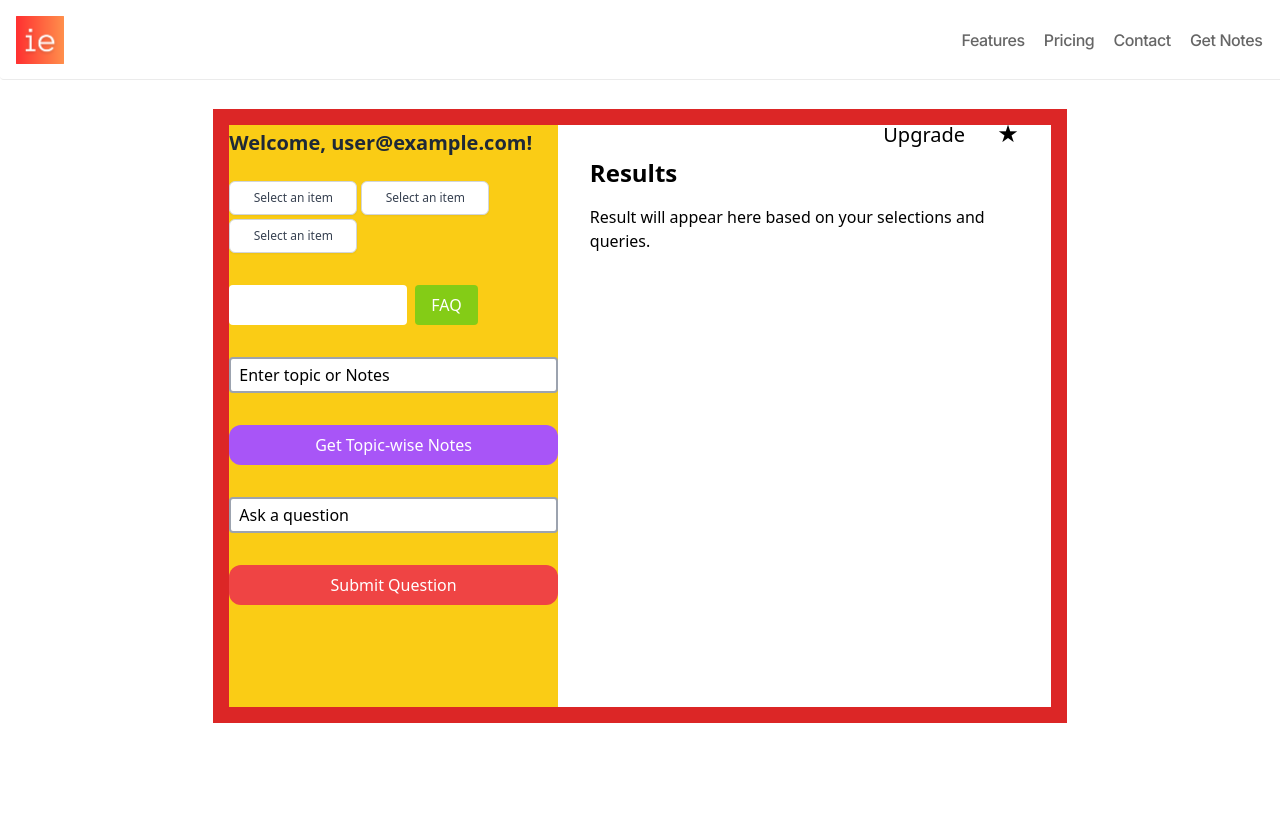
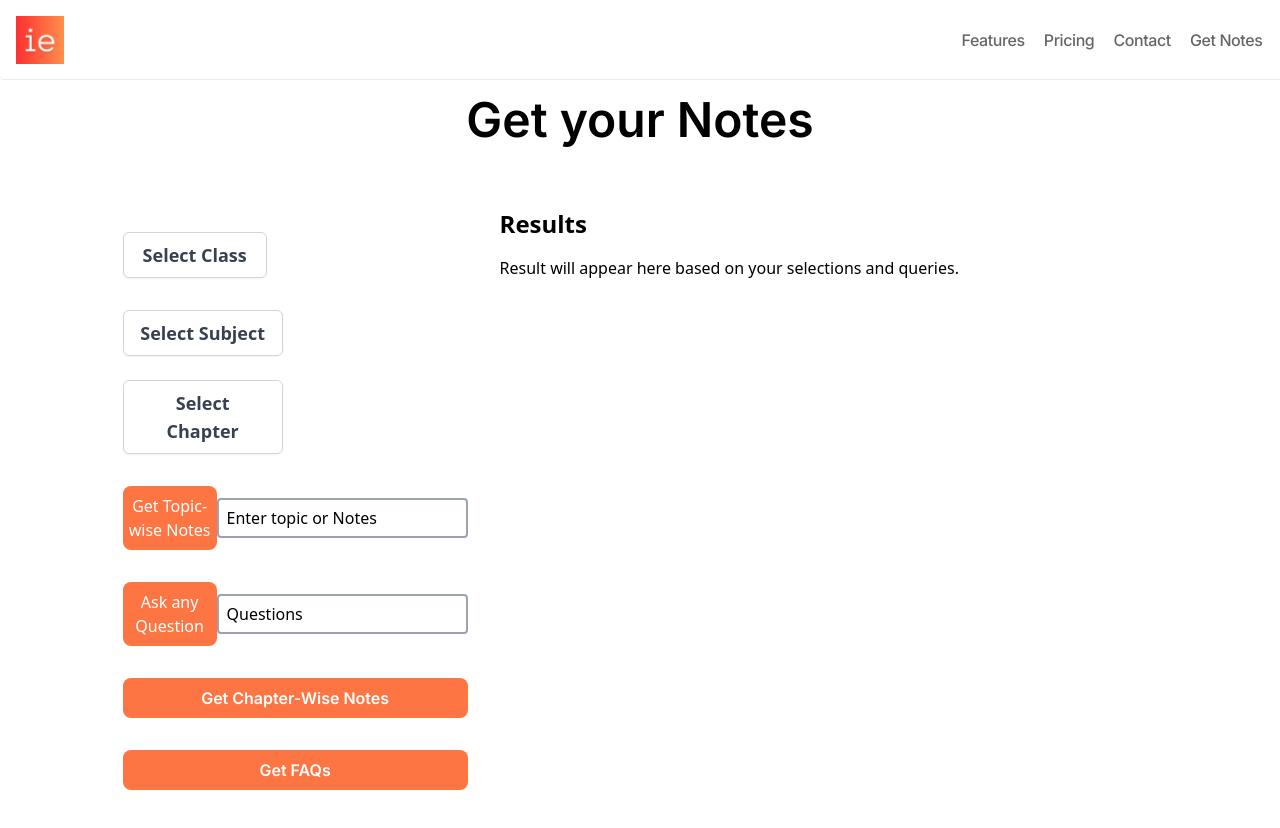
Before and after one commit to MayankGupta2023/ie-pwm, a Next.js app: page /Working in a window 1280 px wide. Shown: the top 828 px of the page. Before the commit the page ends 800 px from the top, so only its background shows below. Built offline with nearby package versions, Linux system fonts and the light colour scheme; no server answers; the database is empty; sample sign-in values are in the browser's storage.

Commit message:
rohit takeover

```diff
--- /dev/null
+++ b/src/components/dropdown1.js
@@ -0,0 +1,49 @@
+import React, { useState } from 'react';
+
+const DropdownButton = () => {
+    const [selectedItem, setSelectedItem] = useState(null);
+    const [isOpen, setIsOpen] = useState(false);
+
+    const toggleDropdown = () => {
+        setIsOpen(!isOpen);
+    };
+
+    const handleItemClick = (item) => {
+        setSelectedItem(item);
+        setIsOpen(false);
+    };
+
+    return (
+        <div className="relative inline-block text-left ">
+            <button
+                onClick={toggleDropdown}
+                type="button"
+                className="  inline-flex justify-center items-center w-36  px-4 py-2 border border-gray-300 rounded-md shadow-sm bg-white text-lg font-semibold text-gray-700 hover:bg-gray-50 "
+                id="options-menu"
+                aria-haspopup="true"
+                aria-expanded="true"
+                style={{ background: '' }}
+            >
+                {selectedItem ? selectedItem : 'Select Class'}
+            </button>
+
+            {isOpen && (
+                <div className="origin-top-right absolute right-0 mt-2 rounded-md shadow-lg bg-white ring-1 ring-black ring-opacity-5 focus:outline-none">
+                    <div className="py-1" role="menu" aria-orientation="vertical" aria-labelledby="options-menu">
+                        <div onClick={() => handleItemClick('Item 1')} className="block px-4 py-2 text-sm text-gray-700 hover:bg-gray-100 hover:text-gray-900 cursor-pointer">
+                            Item 1
+                        </div>
+                        <div onClick={() => handleItemClick('Item 2')} className="block px-4 py-2 text-sm text-gray-700 hover:bg-gray-100 hover:text-gray-900 cursor-pointer">
+                            Item 2
+                        </div>
+                        <div onClick={() => handleItemClick('Item 3')} className="block px-4 py-2 text-sm text-gray-700 hover:bg-gray-100 hover:text-gray-900 cursor-pointer">
+                            Item 3
+                        </div>
+                    </div>
+                </div>
+            )}
+        </div>
+    );
+};
+
+export default DropdownButton;
--- a/src/components/dropdown_button.js
+++ b/src/components/dropdown2.js
@@ -18,12 +18,13 @@ const DropdownButton = () => {
             <button
                 onClick={toggleDropdown}
                 type="button"
-                className="inline-flex justify-center items-center w-32 text-xs px-4 py-2 border border-gray-300 rounded-md shadow-sm bg-white text-sm font-medium text-gray-700 hover:bg-gray-50 focus:outline-none focus:ring-2 focus:ring-offset-2 focus:ring-offset-gray-100 focus:ring-indigo-500"
+                className="  inline-flex justify-center items-center w-40  px-4 py-2 border border-gray-300 rounded-md shadow-sm bg-white text-lg font-semibold text-gray-700 hover:bg-gray-50 "
                 id="options-menu"
                 aria-haspopup="true"
                 aria-expanded="true"
+                style={{ background: '' }}
             >
-                {selectedItem ? selectedItem : 'Select an item'}
+                {selectedItem ? selectedItem : 'Select Subject'}
             </button>
 
             {isOpen && (
--- /dev/null
+++ b/src/components/dropdown3.js
@@ -0,0 +1,49 @@
+import React, { useState } from 'react';
+
+const DropdownButton = () => {
+    const [selectedItem, setSelectedItem] = useState(null);
+    const [isOpen, setIsOpen] = useState(false);
+
+    const toggleDropdown = () => {
+        setIsOpen(!isOpen);
+    };
+
+    const handleItemClick = (item) => {
+        setSelectedItem(item);
+        setIsOpen(false);
+    };
+
+    return (
+        <div className="relative inline-block text-left ">
+            <button
+                onClick={toggleDropdown}
+                type="button"
+                className="  inline-flex justify-center items-center w-40  px-4 py-2 border border-gray-300 rounded-md shadow-sm bg-white text-lg font-semibold text-gray-700 hover:bg-gray-50 "
+                id="options-menu"
+                aria-haspopup="true"
+                aria-expanded="true"
+                style={{ background: "" }}
+            >
+                {selectedItem ? selectedItem : 'Select Chapter'}
+            </button>
+
+            {isOpen && (
+                <div className="origin-top-right absolute right-0 mt-2 rounded-md shadow-lg bg-white ring-1 ring-black ring-opacity-5 focus:outline-none">
+                    <div className="py-1" role="menu" aria-orientation="vertical" aria-labelledby="options-menu">
+                        <div onClick={() => handleItemClick('Item 1')} className="block px-4 py-2 text-sm text-gray-700 hover:bg-gray-100 hover:text-gray-900 cursor-pointer">
+                            Item 1
+                        </div>
+                        <div onClick={() => handleItemClick('Item 2')} className="block px-4 py-2 text-sm text-gray-700 hover:bg-gray-100 hover:text-gray-900 cursor-pointer">
+                            Item 2
+                        </div>
+                        <div onClick={() => handleItemClick('Item 3')} className="block px-4 py-2 text-sm text-gray-700 hover:bg-gray-100 hover:text-gray-900 cursor-pointer">
+                            Item 3
+                        </div>
+                    </div>
+                </div>
+            )}
+        </div>
+    );
+};
+
+export default DropdownButton;
--- a/src/pages/Working.js
+++ b/src/pages/Working.js
@@ -1,6 +1,9 @@
 import React from 'react'
 import Navbar from '../components/navbar'
-import DropdownButton from '../components/dropdown_button'
+import DropdownButton1 from '../components/dropdown1'
+import DropdownButton2 from '../components/dropdown2'
+import DropdownButton3 from '../components/dropdown3'
+
 import { useEffect, useState } from 'react';
 import firebase from 'firebase/app';
 import { getAuth } from 'firebase/auth';
@@ -46,57 +49,73 @@ const Working = () => {
 
     return (
         <div>
-            <div className='h-20 fixed l-0 t-0 w-full '>
+            <div className='h-20 fixed l-0 t-0 w-full z-50 '>
                 <Navbar />
             </div>
 
-            <div className='h-screen  flex justify-center items-center pt-8'>
+            <div className='h-20'>
+
+            </div>
+
+            <div className='h-20 text-5xl font-inter font-semibold text-center flex justify-center items-center '>Get your Notes</div>
+
+            <div className='h-fit  flex justify-center items-center'>
 
 
 
-                <div className='h-4/5 bg-red-600 w-2/3 p-4 flex relative'>
+                <div className='h-fit   w-5/6 p-4 flex relative'>
 
-                    <div className='absolute right-10 top-0'>
+                    {/* <div className='absolute right-10 top-0'>
                         <button className='p-2 font-medium text-xl '>Upgrade</button>
                         <button className='p-2 ml-4 text-2xl'>&#9733;</button>
-                    </div>
+                    </div> */}
 
-                    <div className='w-2/5 bg-yellow-400 pt-1'>
+                    <div className='w-2/6 h-screen    pt-10'>
 
-                        <h2 className="text-xl font-semibold mb-2 text-gray-800">
+                        {/* <h2 className="text-xl font-semibold mb-2 text-gray-800">
                             Welcome, {user ? user.displayName || user.email : 'Guest'}!
-                        </h2>
+                        </h2> */}
 
-                        <div className='w-full h-fit gap-1 flex pt-4 flex-wrap'>
-                            <DropdownButton />
-                            <DropdownButton />
-                            <DropdownButton />
+                        <div className='w-full h-fit gap-8 flex pt-4 flex-wrap flex-col'>
+                            <div>
+                                <DropdownButton1 />
+                            </div>
+
+                            <div className='flex justify-between pr-8 flex-wrap gap-6'>
+                                <DropdownButton2 />
+                                <DropdownButton3 />
+                            </div>
 
                         </div>
 
-                        <div className='mt-8'>
-                            <button className='px-4 py-2 bg-white rounded bg-blue-400 text-white '>Chapter-wise-notes</button>
-                            <button className='px-4 py-2 bg-lime-500 rounded ml-2 text-white'>FAQ</button>
+
+
+                        <div className='mt-8   flex justify-around items-center'>
+                            <button style={{ background: "#fe7544" }} className='p-2 px-1 text-center text-white w-44  rounded-lg '>Get Topic-wise Notes</button>
+
+                            <input className=' px-2 py-1 border-2 h-10 border-gray-400 rounded ' type="text" id="enterTopic" name="enterTopic" value='Enter topic or Notes'></input>
                         </div>
 
-                        <div className='mt-8'>
-                            <input className='w-full px-2 py-1 border-2 border-gray-400 rounded ' type="text" id="enterTopic" name="enterTopic" value='Enter topic or Notes'></input>
+                        <div className='mt-8   flex justify-around items-center'>
+                            <button style={{ background: "#fe7544" }} className='p-2 px-1 text-center text-white w-44  rounded-lg '>Ask any Question</button>
+
+                            <input className=' px-2 py-1 border-2 h-10 border-gray-400 rounded ' type="text" id="enterQuestion" name="enterQuestion" value='Questions'></input>
                         </div>
 
-                        <button className='p-2 text-center text-white w-full bg-purple-500 mt-8 rounded-xl '>Get Topic-wise Notes</button>
+                        <button style={{ background: "#fe7544" }} className='font-inter font-semibold text-white py-2 w-full text-center mt-8 rounded-lg'>Get Chapter-Wise Notes</button>
 
-                        <div className='mt-8'>
-                            <input className='w-full px-2 py-1 border-2 border-gray-400 rounded ' type="text" id="ask" name="ask" value='Ask a question'></input>
-                        </div>
+                        <button style={{ background: "#fe7544" }} className='font-inter font-semibold text-white py-2 w-full text-center mt-8 rounded-lg'>Get FAQs</button>
 
-                        <button className='p-2 text-center text-white w-full bg-red-500 mt-8 rounded-xl '>Submit Question</button>
+
+
+
 
 
 
                     </div>
 
 
-                    <div className='w-3/5 bg-white p-8 '>
+                    <div className='w-4/6 h-screen bg-white p-8 '>
                         <div className='font-bold text-2xl'>Results</div>
                         <div className='mt-4'>Result will appear here based on your selections and queries.</div>
 
```
